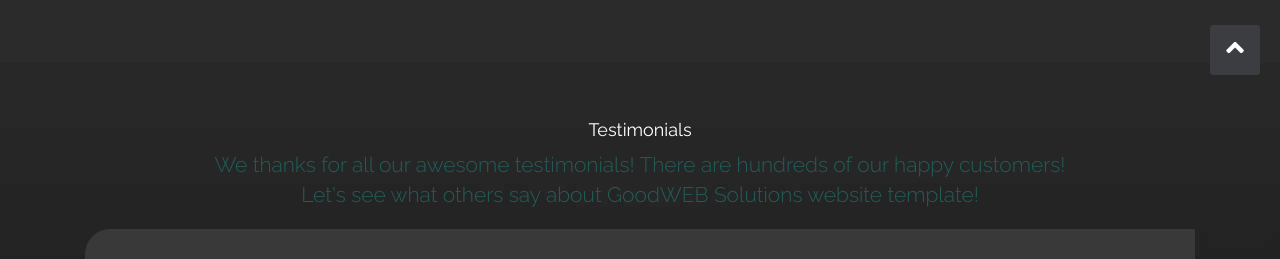
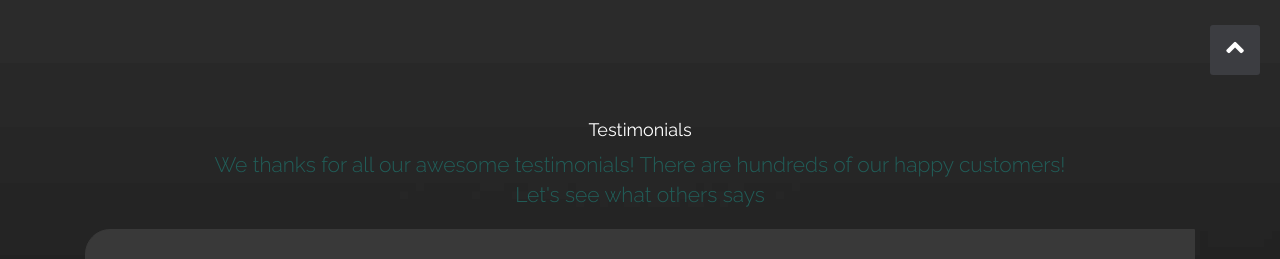
Before and after one commit to LiNePasha/dalia-work, a plain HTML site: page partenrs.html in a window 1280 px wide. Shown: the part 825-1084 px from the top of the page. Drawn offline with Linux system fonts and the light colour scheme.

Commit message:
Update partenrs.html

```diff
--- a/partenrs.html
+++ b/partenrs.html
@@ -156,7 +156,7 @@
       <div class="container">
           <div class="section-title text-center">
               <h3>Testimonials</h3>
-              <p class="lead">We thanks for all our awesome testimonials! There are hundreds of our happy customers! <br>Let's see what others say about GoodWEB Solutions website template!</p>
+              <p class="lead">We thanks for all our awesome testimonials! There are hundreds of our happy customers! <br>Let's see what others says</p>
           </div><!-- end title -->
 
           <div class="row">
```
